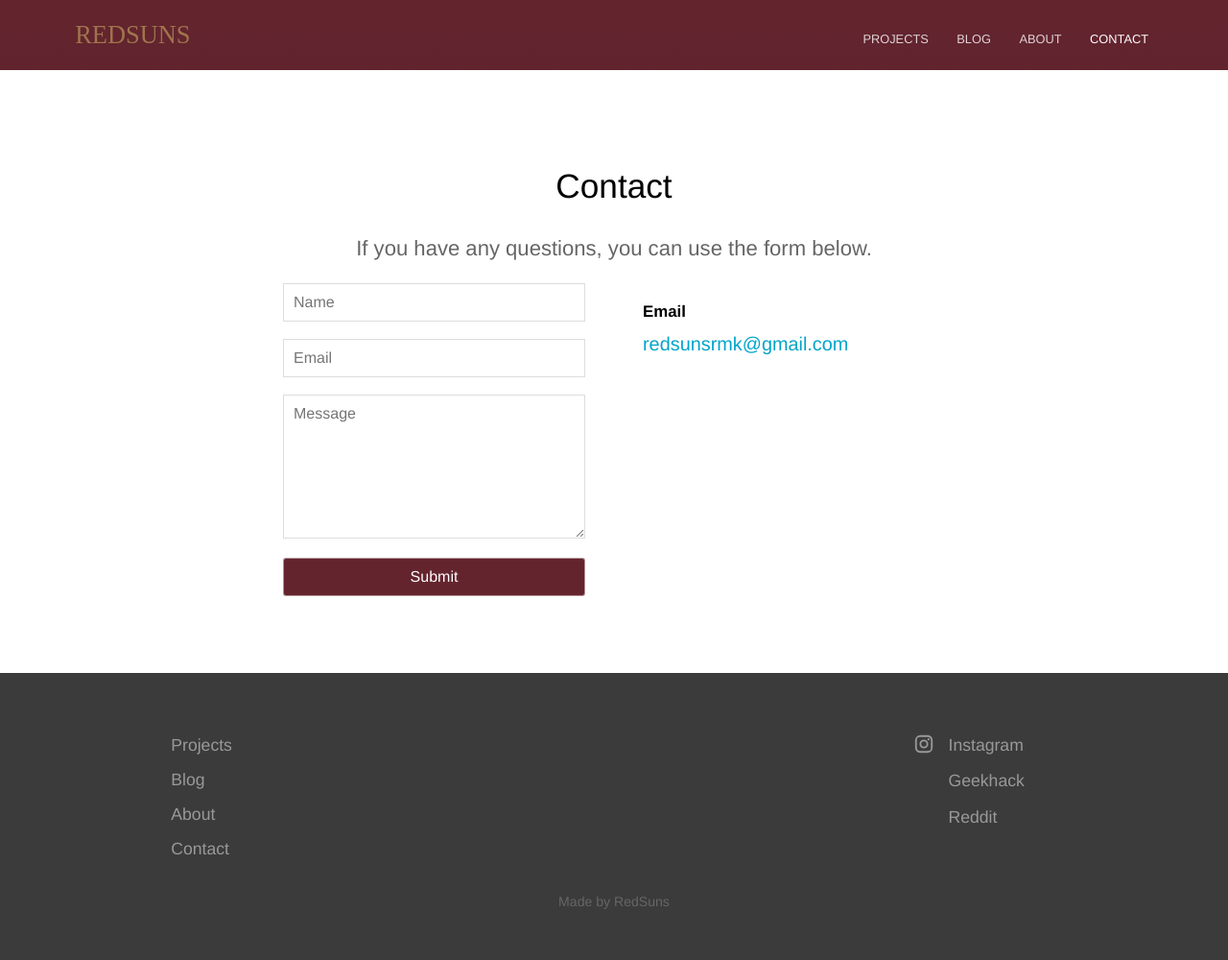
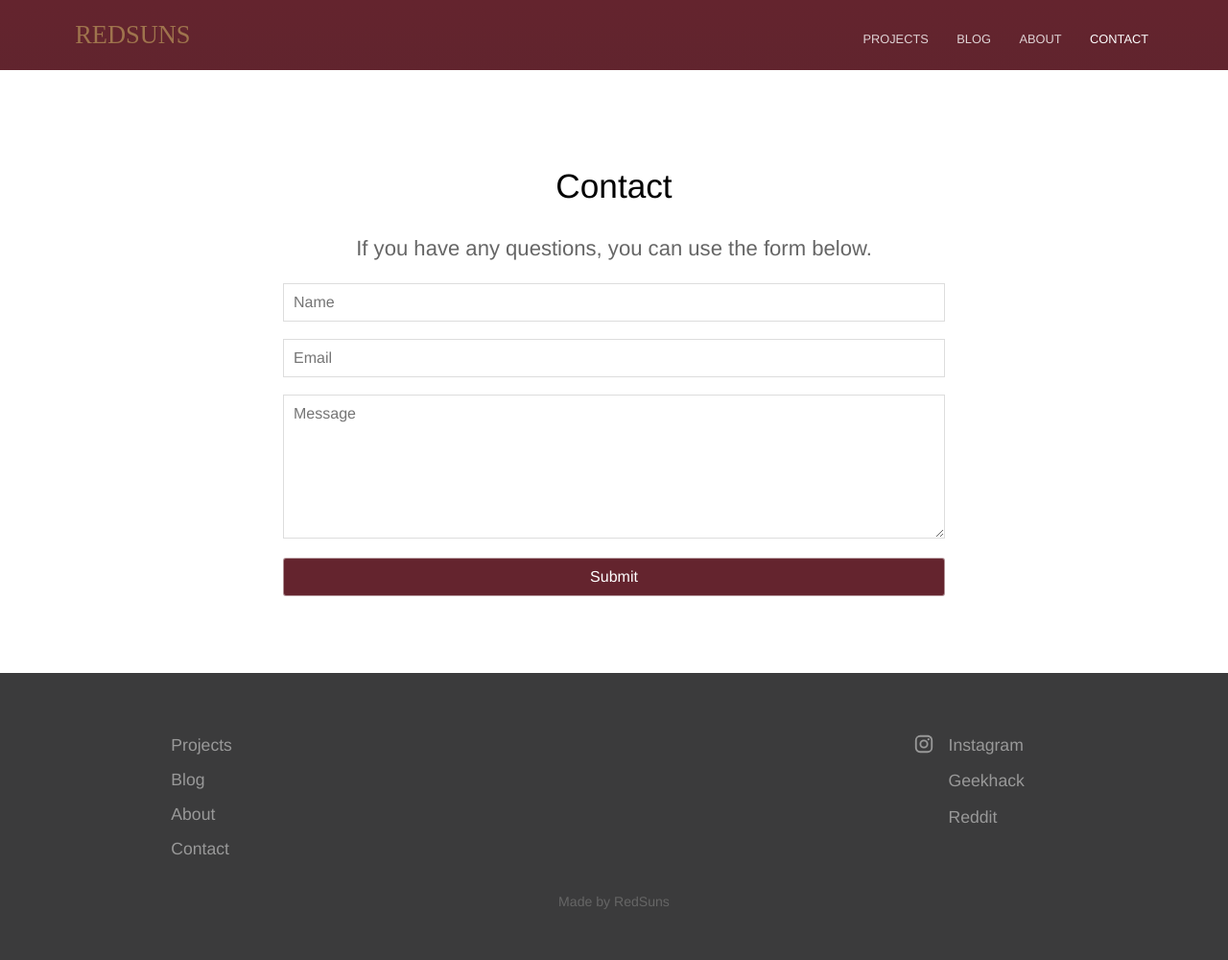
Before and after one commit to RedSunsRMK/redsunsrmk.github.io, a Jekyll site: the page built from contact.html, in a window 1280 px wide. Shown: the whole page at 96% size. Built offline with Jekyll 4.4.1, drawn with Linux system fonts in a browser that asks for light colours.

Commit message:
Update contact.html

```diff
--- a/contact.html
+++ b/contact.html
@@ -18,9 +18,4 @@ description: If you have any questions, you can use the form below.
 
 		<input type="submit" value="Submit" />
 	</form>
-
-	<div class="contact-details">
-		<h3 class="editable">Email</h3>
-		<p><a href="mailto:redsunsrmk@gmail.com">redsunsrmk@gmail.com</a></p>
-	</div>
 </div>
```
